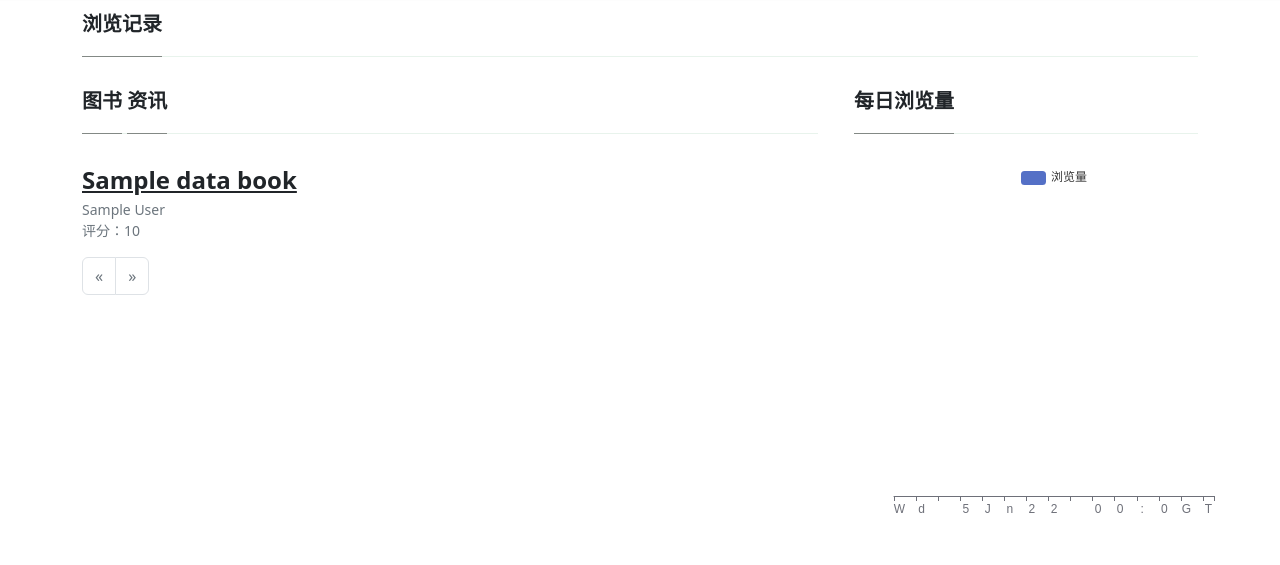
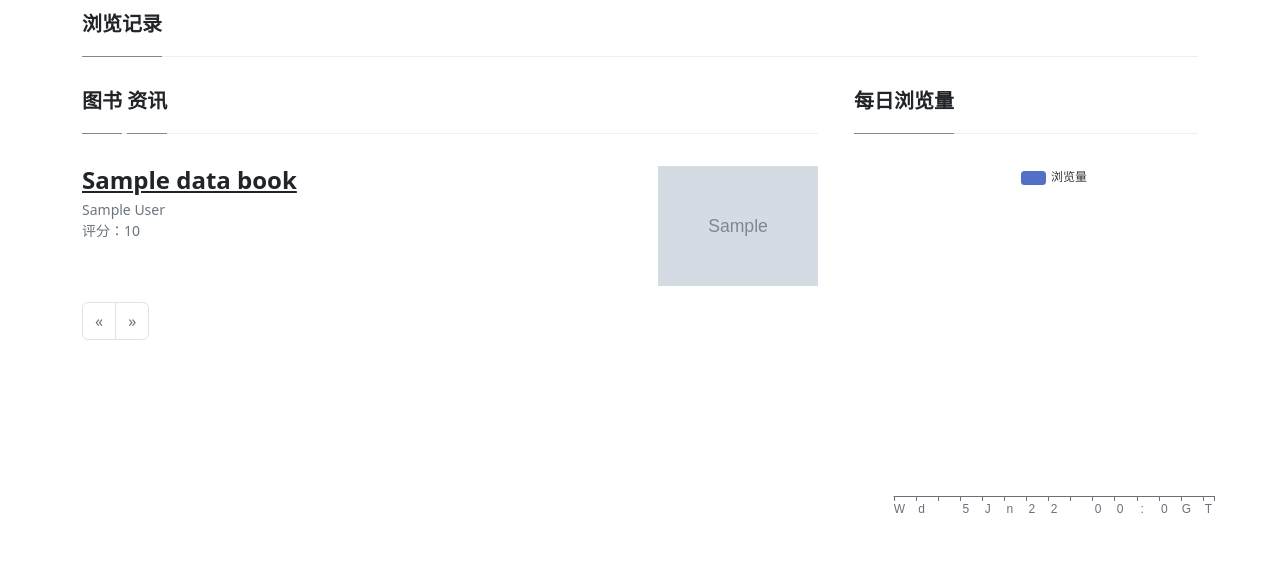
Before and after one commit to DongJiHong/bs, a Flask app: template templates/recording_book.html in a window 1280 px wide. Shown: the part 58-623 px from the top of the page. Run offline with Flask 2, Linux system fonts and the light colour scheme; data comes from the database, SQL or seed files in the repository; tables that the repository leaves empty hold one stand-in row (values such as "Sample post"); the template is opened without the code that fills it: values that come from a table or form of the project are taken from there, most other values are stand-ins (such as "Sample title", 1, 10 or a date in 2020); grey boxes marked "Sample" are stand-in pictures; some libraries are stand-ins or nearby versions.

Commit message:
小修改

```diff
--- a/templates/recording_book.html
+++ b/templates/recording_book.html
@@ -93,6 +93,7 @@
                             评分：{{ i.score }}
                         </div>
                     </div>
+                    <img height="120" src="{{ i.img_url }}">
                 </div>
             {% endfor %}
             <div class="page-footer">{{ render_pagination(book) }}</div>
```
